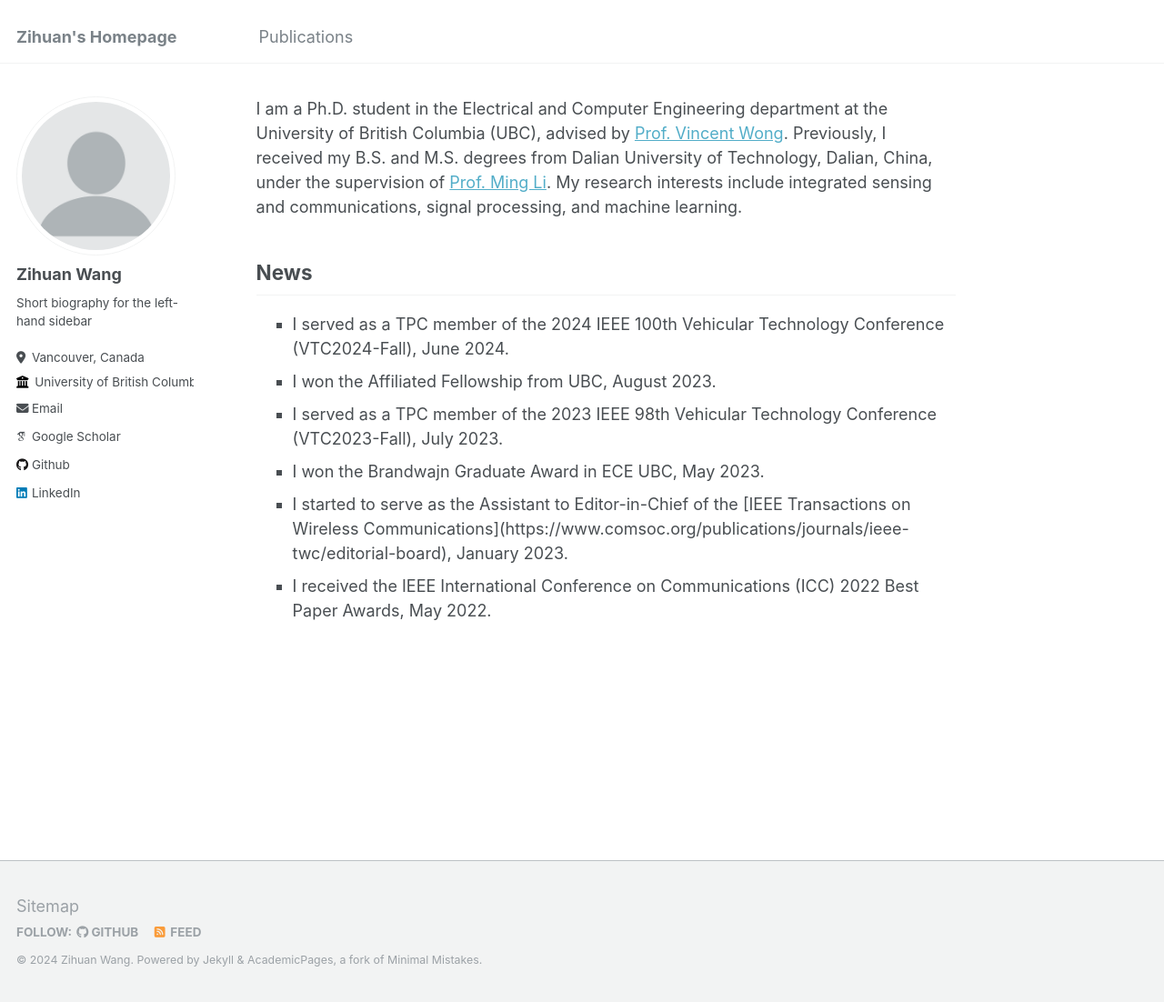
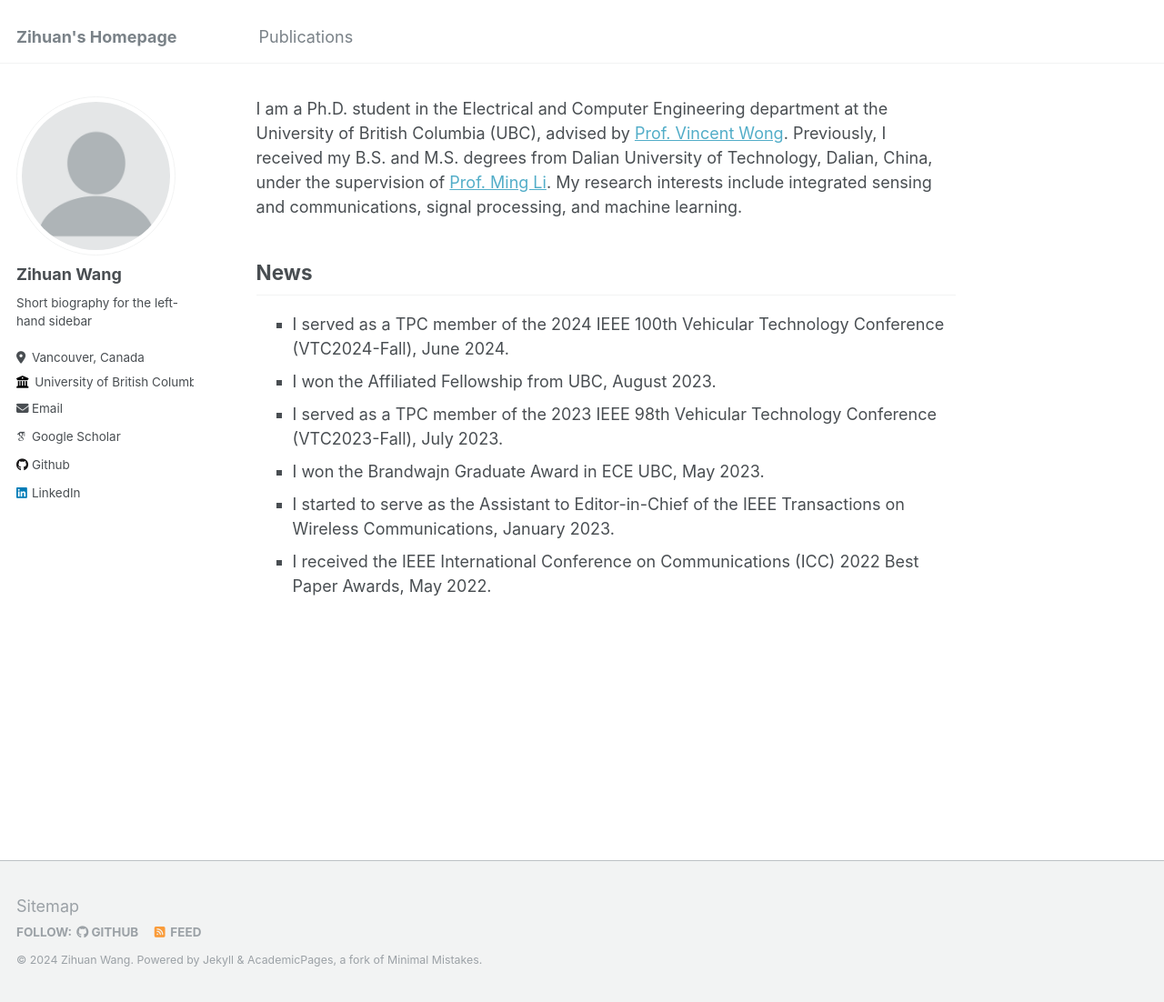
Before and after one commit to zihuanwang/zihuanwang.github.io, a Jekyll site: the page built from _pages/about.md, in a window 1280 px wide and 1102 px high. Shown: the whole window at 91% size. Built offline with Jekyll 4.4.1, drawn with Linux system fonts in a browser that asks for light colours; some web fonts are replaced; some of the changed lines change nothing that is shown.

Commit message:
Update about.md

```diff
--- a/_pages/about.md
+++ b/_pages/about.md
@@ -16,6 +16,6 @@ News
   <li>I won the Affiliated Fellowship from UBC, August 2023.</li>
   <li>I served as a TPC member of the 2023 IEEE 98th Vehicular Technology Conference (VTC2023-Fall), July 2023.</li>
   <li>I won the Brandwajn Graduate Award in ECE UBC, May 2023.</li>
-  <li>I started to serve as the Assistant to Editor-in-Chief of the [IEEE Transactions on Wireless Communications](https://www.comsoc.org/publications/journals/ieee-twc/editorial-board), January 2023.</li>
+  <li>I started to serve as the Assistant to Editor-in-Chief of the IEEE Transactions on Wireless Communications, January 2023.</li>
   <li>I received the IEEE International Conference on Communications (ICC) 2022 Best Paper Awards, May 2022.</li>
 </ul>
```
